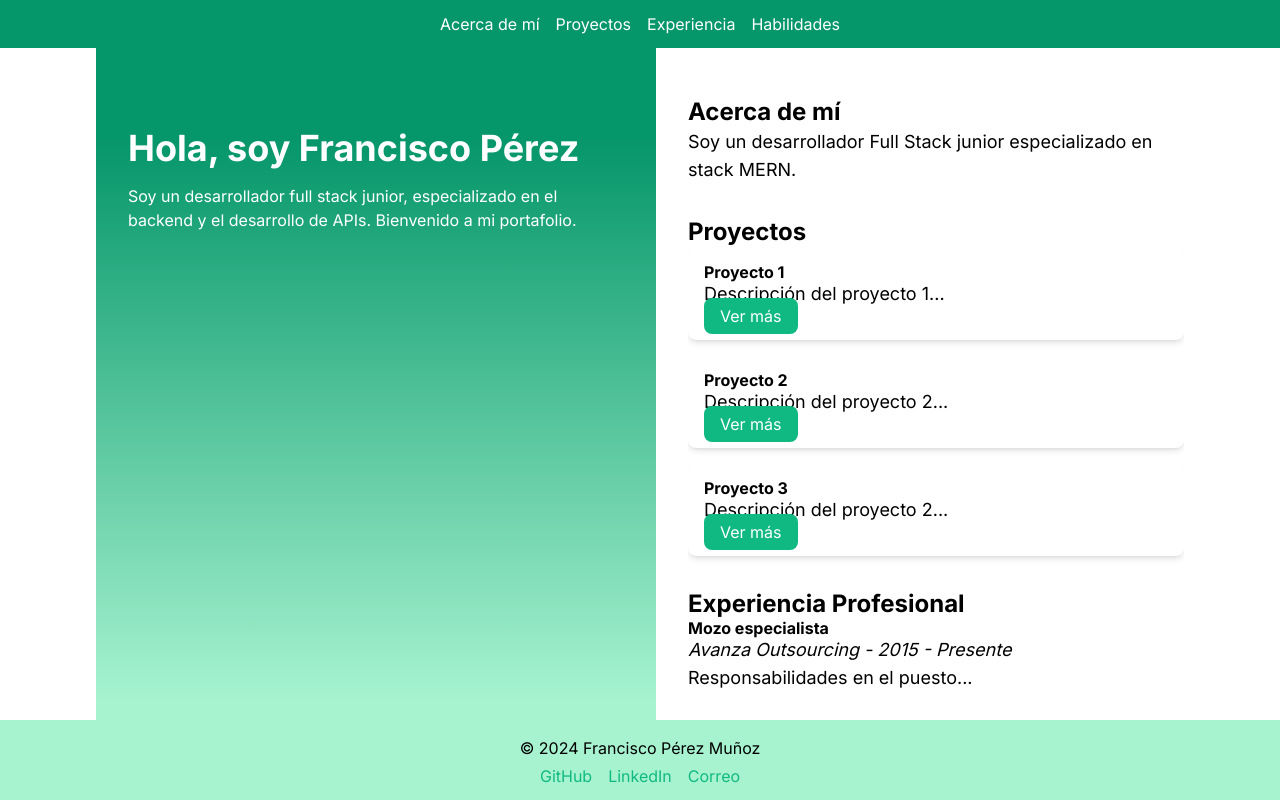
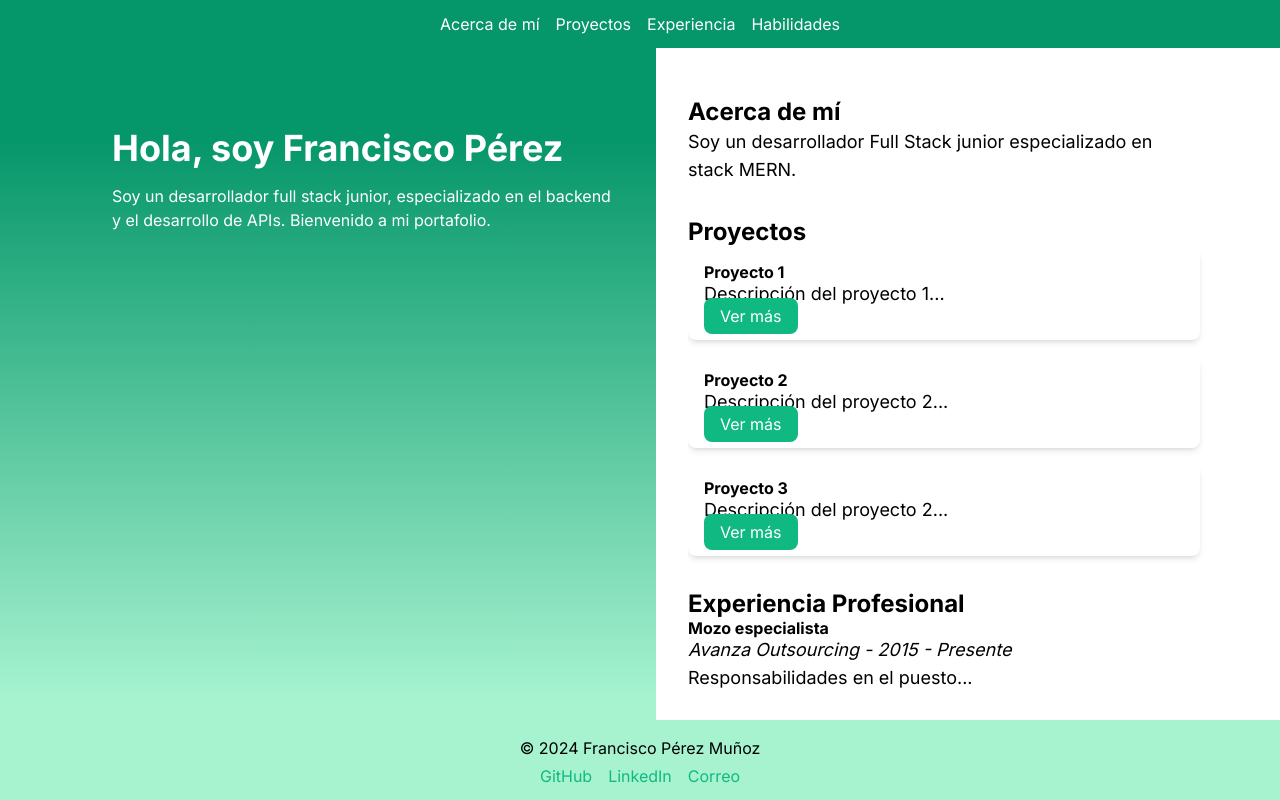
Before and after one commit to PMFrancisco/portfolio-nextjs-ts, a Next.js app: page / in a window 1280 px wide. Built offline with nearby package versions, Linux system fonts and the light colour scheme.

Commit message:
syle: responsive for large screens adjusted

```diff
--- a/components/organisms/Hero.tsx
+++ b/components/organisms/Hero.tsx
@@ -2,8 +2,8 @@ import { Heading } from "../atoms/Heading";
 
 export const Hero: React.FC = () => {
   return (
-    <section className="flex-1 bg-gradient-to-b from-emerald-600 from-15% to-emerald-200 to-95% p-8 lg:flex lg:items-start">
-      <div className="max-w-lg lg:mt-16 mx-auto lg:mx-0">
+    <section className="flex-1 bg-gradient-to-b from-emerald-600 from-15% to-emerald-200 to-95% p-8 lg:flex lg:items-start lg:justify-end">
+      <div className="items-end max-w-lg lg:mt-16 mx-auto lg:mx-0">
         <Heading level={1} className="text-white">
           Hola, soy Francisco Pérez
         </Heading>
--- a/components/templates/MainTemplate.tsx
+++ b/components/templates/MainTemplate.tsx
@@ -10,13 +10,15 @@ export const MainTemplate: React.FC = () => {
   return (
     <div className="lg:h-screen lg:flex lg:flex-col">
       <Header />
-      <div className="lg:flex lg:flex-1 lg:overflow-hidden lg:pt-[32px] lg:pb-[64px] max-w-[1088px] mx-auto gap-8 justify-center">
+      <div className="lg:flex lg:flex-1 lg:overflow-hidden lg:pt-[32px] lg:pb-[64px] gap-8 justify-center">
         <Hero />
-        <main className="grid mx-auto max-w-lg p-8 md:px-0 lg:my-8 gap-8 flex-1 lg:overflow-y-auto">
-          <AboutMe />
-          <Projects />
-          <Experience />
-          <Skills />
+        <main className="mx-auto p-8 md:px-0 lg:my-8 flex-1 lg:overflow-y-auto flex justify-center lg:justify-start">
+          <div className="flex flex-col max-w-lg gap-8 lg:mr-4">
+            <AboutMe />
+            <Projects />
+            <Experience />
+            <Skills />
+          </div>
         </main>
       </div>
       <Footer />
```
